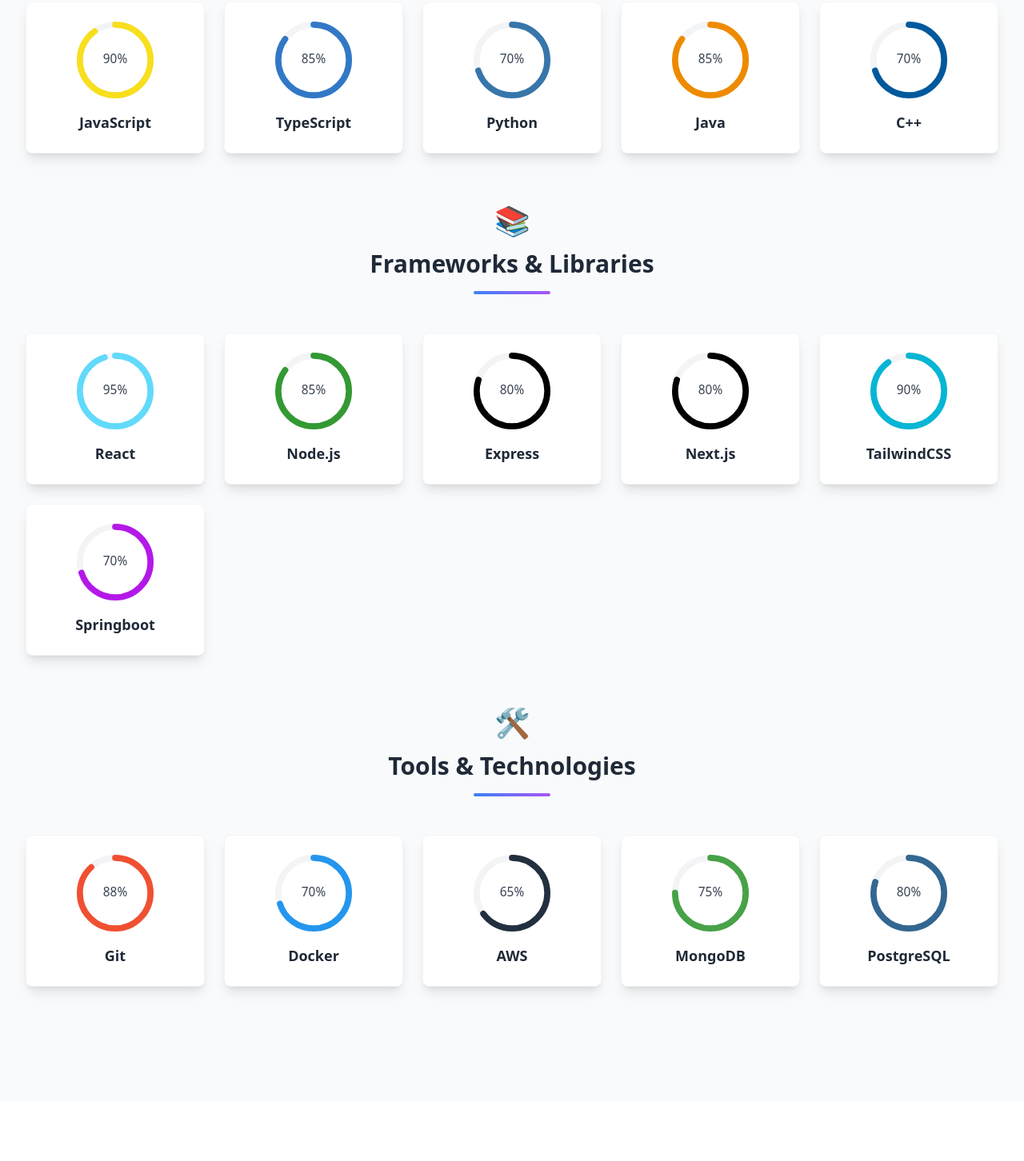
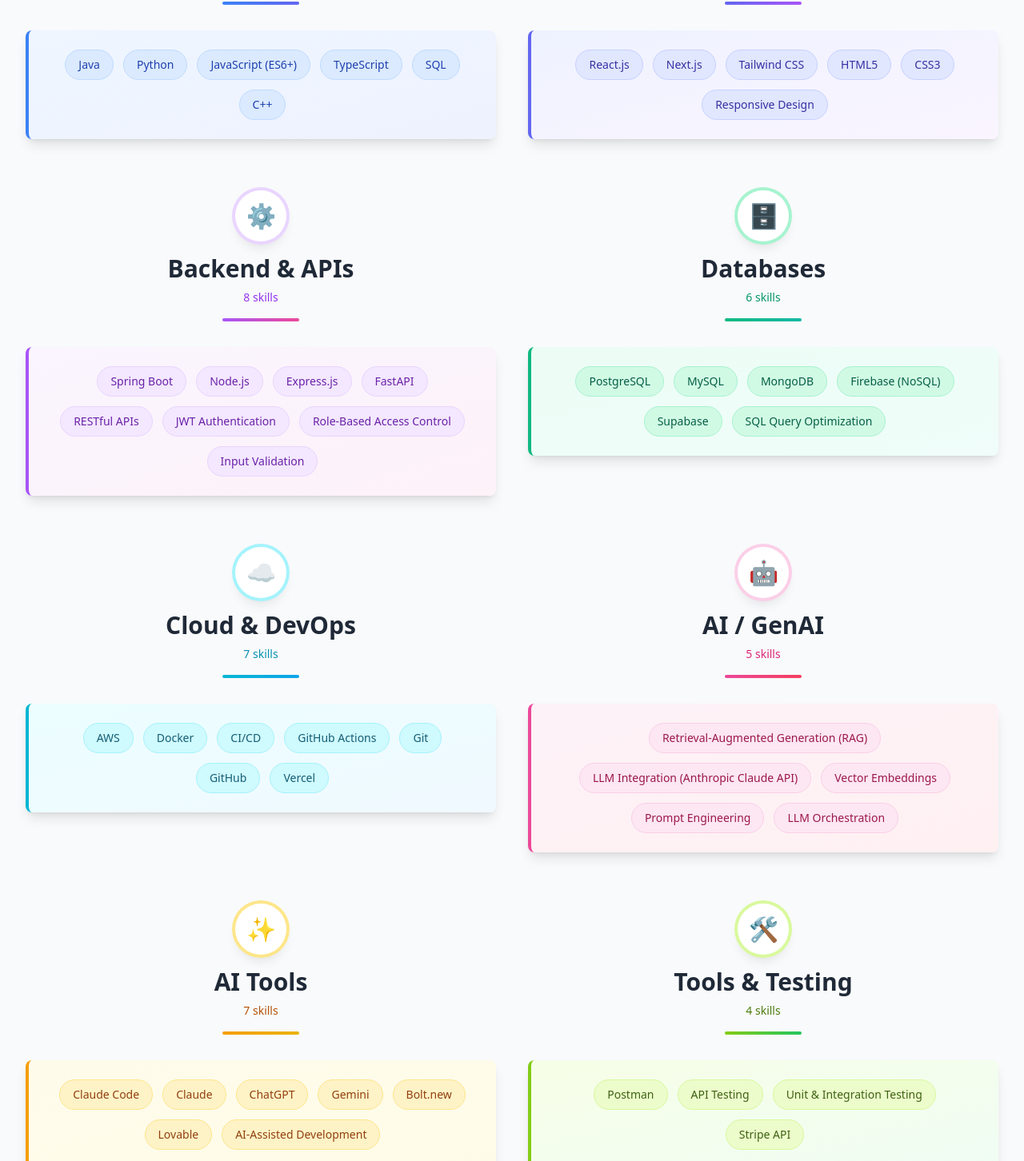
Before and after one commit to Rupesh0204/Portfolio, a React (Vite) app: page / in a window 1280 px wide. Shown: the part 2379-3831 px from the top of the page at 80% size. Built offline with nearby package versions, Linux system fonts and the light colour scheme.

Commit message:
Updated the skills section

```diff
--- a/src/sections/Projects.tsx
+++ b/src/sections/Projects.tsx
@@ -19,7 +19,7 @@
   const [projects, setProjects] = useState<Project[]>([
      {
       id: 1,
-      title: "EcoSwap- Local Sustainable Item Exchange and Charity Platform",
+      title: "EcoSwap : Local Sustainable Item Exchange and Charity Platform",
       summary: "Built a full-stack sustainability platform with 500+ users for free item exchange, donations, and reusable goods sharing. Features an AI-based item recommendation system (Python/ML) improving match accuracy by 40%, user trust scores with fraud detection increasing reliable exchanges by 35%, and an AI-powered admin dashboard managing 1,000+ listings with BI insights.",
       skills: ["React", "Node.js", "Express.js", "Firebase", "Python", "Machine Learning"],
       githubUrl: "https://github.com/ecoswap-platform/EcoSwap.git",
--- a/src/sections/Research.tsx
+++ b/src/sections/Research.tsx
@@ -16,7 +16,7 @@
   const [researchPapers, setResearchPapers] = React.useState<ResearchPaper[]>([
     {
       id: 1,
-      title: "Al As A Collaborative Tool: Enhancing Workplace Efficiency Without Replacing Human Jobs",
+      title: "AI As A Collaborative Tool: Enhancing Workplace Efficiency Without Replacing Human Jobs",
       description: "Explored AI as a collaborative tool to enhance workplace efficiency by augmenting human capabilities, streamlining tasks, and promoting ethical human-AI collaboration.",
       link: "https://ijsrem.com/download/ai-as-a-collaborative-tool-enhancing-workplace-efficiency-without-replacing-human-jobs/",
       date: "2025-04-20",
--- a/src/sections/Skills.tsx
+++ b/src/sections/Skills.tsx
@@ -1,111 +1,215 @@
 import React from 'react';
 import { motion } from 'framer-motion';
-import { CircularProgressbar, buildStyles } from 'react-circular-progressbar';
-import 'react-circular-progressbar/dist/styles.css';
-import { Plus, Trash2, X } from 'lucide-react';
 
-interface Skill {
-  name: string;
-  percentage: number;
-  color: string;
+type ColorKey =
+  | 'blue'
+  | 'indigo'
+  | 'purple'
+  | 'emerald'
+  | 'cyan'
+  | 'pink'
+  | 'amber'
+  | 'lime'
+  | 'slate';
+
+interface Category {
+  title: string;
+  icon: string;
+  color: ColorKey;
+  skills: string[];
+  note?: string; // optional one-line highlight shown under the chips
 }
 
-const Skills: React.FC = () => {
-  const [skillCategories, setSkillCategories] = React.useState({
-    languages: [
-      { name: 'JavaScript', percentage: 90, color: '#F7DF1E' },
-      { name: 'TypeScript', percentage: 85, color: '#3178C6' },
-      { name: 'Python', percentage: 70, color: '#3776AB' },
-      { name: 'Java', percentage: 85, color: '#ED8B00' },
-      { name: 'C++', percentage: 70, color: '#00599C' },
-      // { name: 'C', percentage: 70, color: '#5ff71e' },
-      // { name: 'C#', percentage: 50, color: '#2acb8097' },
-      // { name: 'Kotlin', percentage: 60, color: '#f71eb6' },
+const categories: Category[] = [
+  {
+    title: 'Languages',
+    icon: '💻',
+    color: 'blue',
+    skills: ['Java', 'Python', 'JavaScript (ES6+)', 'TypeScript', 'SQL', 'C++'],
+  },
+  {
+    title: 'Frontend',
+    icon: '🎨',
+    color: 'indigo',
+    skills: [
+      'React.js',
+      'Next.js',
+      'Tailwind CSS',
+      'HTML5',
+      'CSS3',
+      'Responsive Design',
     ],
-    libraries: [
-      { name: 'React', percentage: 95, color: '#61DAFB' },
-      { name: 'Node.js', percentage: 85, color: '#339933' },
-      { name: 'Express', percentage: 80, color: '#000000' },
-      { name: 'Next.js', percentage: 80, color: '#000000' },
-      { name: 'TailwindCSS', percentage: 90, color: '#06B6D4' },
-      { name: 'Springboot', percentage: 70, color: '#b418e9' },
+  },
+  {
+    title: 'Backend & APIs',
+    icon: '⚙️',
+    color: 'purple',
+    skills: [
+      'Spring Boot',
+      'Node.js',
+      'Express.js',
+      'FastAPI',
+      'RESTful APIs',
+      'JWT Authentication',
+      'Role-Based Access Control',
+      'Input Validation',
     ],
-    tools: [
-      { name: 'Git', percentage: 88, color: '#F05032' },
-      { name: 'Docker', percentage: 70, color: '#2496ED' },
-      { name: 'AWS', percentage: 65, color: '#232F3E' },
-      { name: 'MongoDB', percentage: 75, color: '#47A248' },
-      { name: 'PostgreSQL', percentage: 80, color: '#336791' },
+  },
+  {
+    title: 'Databases',
+    icon: '🗄️',
+    color: 'emerald',
+    skills: [
+      'PostgreSQL',
+      'MySQL',
+      'MongoDB',
+      'Firebase (NoSQL)',
+      'Supabase',
+      'SQL Query Optimization',
     ],
-  });
-  const [showAddForms, setShowAddForms] = React.useState({
-    languages: false,
-    libraries: false,
-    tools: false
-  });
-  const [newSkills, setNewSkills] = React.useState({
-    languages: { name: '', percentage: 50, color: '#3B82F6' },
-    libraries: { name: '', percentage: 50, color: '#3B82F6' },
-    tools: { name: '', percentage: 50, color: '#3B82F6' }
-  });
+  },
+  {
+    title: 'Cloud & DevOps',
+    icon: '☁️',
+    color: 'cyan',
+    skills: [
+      'AWS',
+      'Docker',
+      'CI/CD',
+      'GitHub Actions',
+      'Git',
+      'GitHub',
+      'Vercel',
+    ],
+  },
+  {
+    title: 'AI / GenAI',
+    icon: '🤖',
+    color: 'pink',
+    skills: [
+      'Retrieval-Augmented Generation (RAG)',
+      'LLM Integration (Anthropic Claude API)',
+      'Vector Embeddings',
+      'Prompt Engineering',
+      'LLM Orchestration',
+    ],
+  },
+  {
+    title: 'AI Tools',
+    icon: '✨',
+    color: 'amber',
+    // Keep only the tools you genuinely use. Easy additions if true for you:
+    // 'GitHub Copilot', 'Cursor', 'v0', 'Perplexity'
+    skills: [
+      'Claude Code',
+      'Claude',
+      'ChatGPT',
+      'Gemini',
+      'Bolt.new',
+      'Lovable',
+      'AI-Assisted Development',
+    ],
+    note: 'AI-assisted workflows cut feature turnaround by about 25% at Scribido Campus.',
+  },
+  {
+    title: 'Tools & Testing',
+    icon: '🛠️',
+    color: 'lime',
+    skills: [
+      'Postman',
+      'API Testing',
+      'Unit & Integration Testing',
+      'Stripe API',
+    ],
+  },
+  {
+    title: 'Core Concepts',
+    icon: '📚',
+    color: 'slate',
+    skills: [
+      'Data Structures & Algorithms',
+      'System Design',
+      'Object-Oriented Programming',
+      'Agile / Scrum',
+    ],
+  },
+];
 
-  const addSkill = (category: keyof typeof skillCategories) => {
-    const newSkill = newSkills[category];
-    if (newSkill.name) {
-      setSkillCategories({
-        ...skillCategories,
-        [category]: [...skillCategories[category], { ...newSkill }]
-      });
-      setNewSkills({
-        ...newSkills,
-        [category]: { name: '', percentage: 50, color: '#3B82F6' }
-      });
-      setShowAddForms({
-        ...showAddForms,
-        [category]: false
-      });
-    }
-  };
+// One colour per section; every chip in a section uses that colour.
+// Class names are written out in full so Tailwind can find them.
+const themes: Record<
+  ColorKey,
+  { card: string; chip: string; count: string; bar: string; badge: string }
+> = {
+  blue: {
+    card: 'bg-gradient-to-br from-blue-50 to-indigo-50 border-blue-500',
+    chip: 'bg-blue-100 text-blue-800 border border-blue-200 hover:bg-blue-200',
+    count: 'text-blue-600',
+    bar: 'from-blue-500 to-indigo-500',
+    badge: 'ring-blue-200',
+  },
+  indigo: {
+    card: 'bg-gradient-to-br from-indigo-50 to-purple-50 border-indigo-500',
+    chip: 'bg-indigo-100 text-indigo-800 border border-indigo-200 hover:bg-indigo-200',
+    count: 'text-indigo-600',
+    bar: 'from-indigo-500 to-purple-500',
+    badge: 'ring-indigo-200',
+  },
+  purple: {
+    card: 'bg-gradient-to-br from-purple-50 to-pink-50 border-purple-500',
+    chip: 'bg-purple-100 text-purple-800 border border-purple-200 hover:bg-purple-200',
+    count: 'text-purple-600',
+    bar: 'from-purple-500 to-pink-500',
+    badge: 'ring-purple-200',
+  },
+  emerald: {
+    card: 'bg-gradient-to-br from-emerald-50 to-teal-50 border-emerald-500',
+    chip: 'bg-emerald-100 text-emerald-800 border border-emerald-200 hover:bg-emerald-200',
+    count: 'text-emerald-600',
+    bar: 'from-emerald-500 to-teal-500',
+    badge: 'ring-emerald-200',
+  },
+  cyan: {
+    card: 'bg-gradient-to-br from-cyan-50 to-sky-50 border-cyan-500',
+    chip: 'bg-cyan-100 text-cyan-800 border border-cyan-200 hover:bg-cyan-200',
+    count: 'text-cyan-600',
+    bar: 'from-cyan-500 to-sky-500',
+    badge: 'ring-cyan-200',
+  },
+  pink: {
+    card: 'bg-gradient-to-br from-pink-50 to-rose-50 border-pink-500',
+    chip: 'bg-pink-100 text-pink-800 border border-pink-200 hover:bg-pink-200',
+    count: 'text-pink-600',
+    bar: 'from-pink-500 to-rose-500',
+    badge: 'ring-pink-200',
+  },
+  amber: {
+    card: 'bg-gradient-to-br from-amber-50 to-yellow-50 border-amber-500',
+    chip: 'bg-amber-100 text-amber-800 border border-amber-200 hover:bg-amber-200',
+    count: 'text-amber-700',
+    bar: 'from-amber-500 to-yellow-500',
+    badge: 'ring-amber-200',
+  },
+  lime: {
+    card: 'bg-gradient-to-br from-lime-50 to-green-50 border-lime-500',
+    chip: 'bg-lime-100 text-lime-800 border border-lime-200 hover:bg-lime-200',
+    count: 'text-lime-700',
+    bar: 'from-lime-500 to-green-500',
+    badge: 'ring-lime-200',
+  },
+  slate: {
+    card: 'bg-gradient-to-br from-slate-50 to-gray-100 border-slate-500',
+    chip: 'bg-slate-200 text-slate-800 border border-slate-300 hover:bg-slate-300',
+    count: 'text-slate-600',
+    bar: 'from-slate-500 to-gray-500',
+    badge: 'ring-slate-200',
+  },
+};
 
-  const removeSkill = (category: keyof typeof skillCategories, skillName: string) => {
-    setSkillCategories({
-      ...skillCategories,
-      [category]: skillCategories[category].filter(skill => skill.name !== skillName)
-    });
-  };
+const SkillCategory: React.FC<{ category: Category }> = ({ category }) => {
+  const theme = themes[category.color];
 
-  const SkillCard = ({ skill, index, category, onRemove }: { skill: Skill; index: number; category: keyof typeof skillCategories; onRemove: (name: string) => void }) => (
-    <motion.div
-      initial={{ opacity: 0, scale: 0.8 }}
-      whileInView={{ opacity: 1, scale: 1 }}
-      transition={{ duration: 0.5, delay: index * 0.1 }}
-      viewport={{ once: true }}
-      className="bg-white p-6 rounded-lg shadow-lg hover:shadow-xl transition-shadow duration-300 border border-gray-100 group relative"
-    >
-      {/* <button
-        onClick={() => onRemove(skill.name)}
-        className="absolute top-2 right-2 p-1 bg-red-100 text-red-600 rounded-full hover:bg-red-200 transition-colors opacity-0 group-hover:opacity-100"
-      >
-        <Trash2 size={14} />
-      </button> */}
-      <div className="w-24 h-24 mx-auto mb-4">
-        <CircularProgressbar
-          value={skill.percentage}
-          text={`${skill.percentage}%`}
-          styles={buildStyles({
-            textSize: '16px',
-            pathColor: skill.color,
-            textColor: '#374151',
-            trailColor: '#f3f4f6',
-            backgroundColor: '#ffffff',
-          })}
-        />
-      </div>
-      <h4 className="text-lg font-semibold text-gray-800 text-center">{skill.name}</h4>
-    </motion.div>
-  );
-
-  const SkillCategory = ({ title, skills, icon, category }: { title: string; skills: Skill[]; icon: string; category: keyof typeof skillCategories }) => (
+  return (
     <motion.div
       initial={{ opacity: 0, y: 50 }}
       whileInView={{ opacity: 1, y: 0 }}
@@ -113,98 +217,53 @@
       viewport={{ once: true }}
       className="mb-16"
     >
-      <div className="text-center mb-12">
-        <div className="text-4xl mb-4">{icon}</div>
-        <div className="flex items-center justify-center gap-4 mb-4">
-          <h3 className="text-3xl font-bold text-gray-800">{title}</h3>
-          {/* <button
-            onClick={() => setShowAddForms({ ...showAddForms, [category]: true })}
-            className="p-2 bg-blue-100 text-blue-600 rounded-full hover:bg-blue-200 transition-colors"
-          >
-            <Plus size={20} />
-          </button> */}
+      <div className="text-center mb-8">
+        <div
+          className={`inline-flex items-center justify-center w-16 h-16 rounded-full bg-white shadow-lg ring-4 ${theme.badge} text-3xl mb-4`}
+        >
+          {category.icon}
         </div>
-        <div className="w-24 h-1 bg-gradient-to-r from-blue-500 to-purple-500 mx-auto rounded-full"></div>
+        <div className="flex items-center justify-center gap-4 mb-2">
+          <h3 className="text-3xl font-bold text-gray-800">{category.title}</h3>
+        </div>
+        <p className={`text-sm font-medium mb-4 ${theme.count}`}>
+          {category.skills.length} skills
+        </p>
+        <div
+          className={`w-24 h-1 bg-gradient-to-r ${theme.bar} mx-auto rounded-full`}
+        ></div>
       </div>
 
-      {/* Add Skill Form */}
-      {showAddForms[category] && (
-        <motion.div
-          initial={{ opacity: 0, y: -20 }}
-          animate={{ opacity: 1, y: 0 }}
-          className="bg-gray-50 p-6 rounded-lg border-2 border-dashed border-gray-300 mb-8 max-w-md mx-auto"
-        >
-          <div className="flex items-center justify-between mb-4">
-            <h4 className="text-lg font-bold text-gray-800">Add New Skill</h4>
-            {/* <button
-              onClick={() => setShowAddForms({ ...showAddForms, [category]: false })}
-              className="p-1 hover:bg-gray-200 rounded-full"
+      <div
+        className={`${theme.card} p-6 rounded-lg shadow-lg border-l-4 hover:shadow-xl hover:-translate-y-1 transition-all duration-300`}
+      >
+        <div className="flex flex-wrap justify-center gap-3">
+          {category.skills.map((skill, i) => (
+            <motion.span
+              key={skill}
+              initial={{ opacity: 0, scale: 0.8 }}
+              whileInView={{ opacity: 1, scale: 1 }}
+              transition={{ duration: 0.4, delay: i * 0.05 }}
+              viewport={{ once: true }}
+              className={`px-4 py-2 text-sm font-medium rounded-full transition-all duration-300 hover:scale-105 ${theme.chip}`}
             >
-              <X size={16} />
-            </button> */}
-          </div>
-          <div className="space-y-4">
-            <input
-              type="text"
-              placeholder="Skill Name *"
-              value={newSkills[category].name}
-              onChange={(e) => setNewSkills({
-                ...newSkills,
-                [category]: { ...newSkills[category], name: e.target.value }
-              })}
-              className="w-full p-3 border rounded-lg focus:ring-2 focus:ring-blue-500 focus:border-transparent"
-            />
-            <div>
-              <label className="block text-sm font-medium text-gray-700 mb-2">
-                Proficiency: {newSkills[category].percentage}%
-              </label>
-              <input
-                type="range"
-                min="0"
-                max="100"
-                value={newSkills[category].percentage}
-                onChange={(e) => setNewSkills({
-                  ...newSkills,
-                  [category]: { ...newSkills[category], percentage: parseInt(e.target.value) }
-                })}
-                className="w-full"
-              />
-            </div>
-            <div>
-              <label className="block text-sm font-medium text-gray-700 mb-2">Color</label>
-              <input
-                type="color"
-                value={newSkills[category].color}
-                onChange={(e) => setNewSkills({
-                  ...newSkills,
-                  [category]: { ...newSkills[category], color: e.target.value }
-                })}
-                className="w-full h-10 border rounded-lg"
-              />
-            </div>
-            {/* <button
-              onClick={() => addSkill(category)}
-              className="w-full px-4 py-2 bg-blue-600 text-white rounded-lg hover:bg-blue-700 transition-colors"
-            >
-              Add Skill
-            </button> */}
-          </div>
-        </motion.div>
-      )}
+              {skill}
+            </motion.span>
+          ))}
+        </div>
 
-      <div className="grid grid-cols-2 md:grid-cols-3 lg:grid-cols-5 gap-6">
-        {skills.map((skill, index) => (
-          <SkillCard
-            key={skill.name}
-            skill={skill}
-            index={index}
-            category={category}
-            onRemove={(name) => removeSkill(category, name)}
-          />
-        ))}
+        {category.note && (
+          <p className="text-sm text-gray-600 text-center mt-5">
+            {category.note}
+          </p>
+        )}
       </div>
     </motion.div>
   );
+};
+
+const Skills: React.FC = () => {
+  const lastIsAlone = categories.length % 2 === 1;
 
   return (
     <section id="skills" className="py-20 bg-gray-50">
@@ -216,30 +275,29 @@
           viewport={{ once: true }}
           className="text-center mb-16"
         >
-          <h2 className="text-4xl font-bold text-gray-800 mb-6">Skills & Expertise</h2>
+          <h2 className="text-4xl font-bold text-gray-800 mb-6">
+            Skills & Expertise
+          </h2>
           <p className="text-xl text-gray-600 max-w-3xl mx-auto">
-            Here's a breakdown of my technical skills and proficiency levels across different categories.
+            The languages, frameworks and tools I use to take a product from
+            database to interface to deployment.
           </p>
         </motion.div>
 
-        <SkillCategory
-          title="Programming Languages"
-          skills={skillCategories.languages}
-          icon="💻"
-          category="languages"
-        />
-        <SkillCategory
-          title="Frameworks & Libraries"
-          skills={skillCategories.libraries}
-          icon="📚"
-          category="libraries"
-        />
-        <SkillCategory
-          title="Tools & Technologies"
-          skills={skillCategories.tools}
-          icon="🛠️"
-          category="tools"
-        />
+        <div className="grid lg:grid-cols-2 gap-x-10">
+          {categories.map((category, index) => (
+            <div
+              key={category.title}
+              className={
+                lastIsAlone && index === categories.length - 1
+                  ? 'lg:col-span-2 lg:w-full lg:max-w-3xl lg:mx-auto'
+                  : ''
+              }
+            >
+              <SkillCategory category={category} />
+            </div>
+          ))}
+        </div>
       </div>
     </section>
   );
```
Also changed, not shown: src/sections/About.tsx (+5 -5 lines), 1 other file (tests, documents, lock files or other folders).
